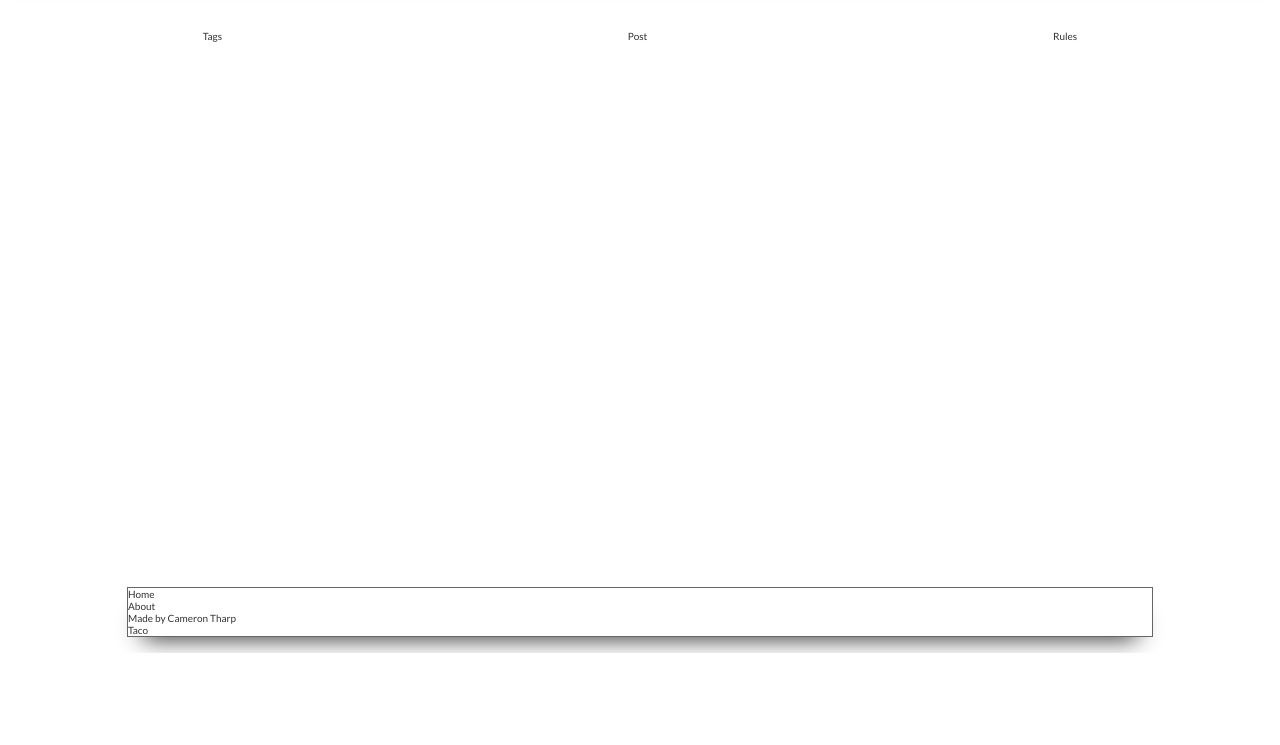
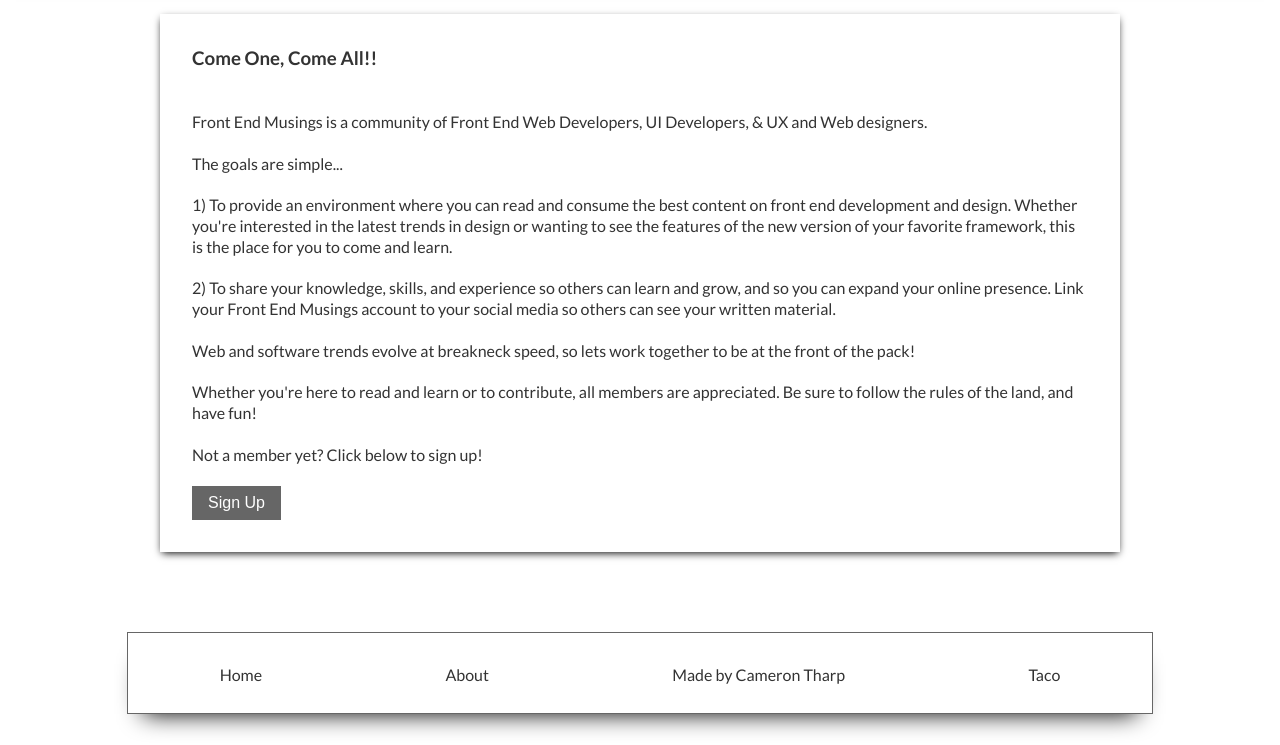
Before and after one commit to Ctharp11/front-end-musings, a React app: page /about in a window 1280 px wide. Shown: the part 147-892 px from the top of the page. Before the commit the page ends 800 px from the top, so only its background shows below. Built offline with nearby package versions, Linux system fonts and the light colour scheme.

Commit message:
about page

```diff
--- a/public/index.html
+++ b/public/index.html
@@ -4,38 +4,15 @@
     <meta charset="utf-8">
     <meta name="viewport" content="width=device-width, initial-scale=1, shrink-to-fit=no">
     <meta name="theme-color" content="#000000">
-    <!--
-      manifest.json provides metadata used when your web app is added to the
-      homescreen on Android. See https://developers.google.com/web/fundamentals/engage-and-retain/web-app-manifest/
-    -->
+
     <link rel="icon" type="image/png" href="/images/favicon.png" />
     <link rel="manifest" href="%PUBLIC_URL%/manifest.json">
     <link href="https://fonts.googleapis.com/css?family=Lato:300,300i,400,400i,700,700i,900,900i" rel="stylesheet">
-    <!--
-      Notice the use of %PUBLIC_URL% in the tags above.
-      It will be replaced with the URL of the `public` folder during the build.
-      Only files inside the `public` folder can be referenced from the HTML.
-
-      Unlike "/favicon.ico" or "favicon.ico", "%PUBLIC_URL%/favicon.ico" will
-      work correctly both with client-side routing and a non-root public URL.
-      Learn how to configure a non-root public URL by running `npm run build`.
-    -->
     <title> Front End Musings </title>
   </head>
   <body>
-    <noscript>
-      You need to enable JavaScript to run this app.
-    </noscript>
+
     <div id="root"></div>
-    <!--
-      This HTML file is a template.
-      If you open it directly in the browser, you will see an empty page.
 
-      You can add webfonts, meta tags, or analytics to this file.
-      The build step will place the bundled scripts into the <body> tag.
-
-      To begin the development, run `npm start` or `yarn start`.
-      To create a production bundle, use `npm run build` or `yarn build`.
-    -->
   </body>
 </html>
--- /dev/null
+++ b/src/components/About.js
@@ -0,0 +1,52 @@
+import React from 'react';
+
+const About = () => (
+    <div className="containers about">
+        <h3> Come One, Come All!! </h3>
+
+        <br />
+        <br />
+
+        <p>
+            Front End Musings is a community of Front End Web Developers, UI Developers, & UX and Web designers.
+
+            <br />
+            <br />
+
+            The goals are simple...
+
+            <br />
+            <br />
+
+            1) To provide an environment where you can read and consume the best content on front end development and design. Whether you're interested in the latest trends in design or wanting to see the features of the new version of your favorite framework, this is the place for you to come and learn.
+
+            <br />
+            <br />
+
+            2) To share your knowledge, skills, and experience so others can learn and grow, and so you can expand your online presence. Link your Front End Musings account to your social media so others can see your written material.
+
+            <br />
+            <br />
+
+            Web and software trends evolve at breakneck speed, so lets work together to be at the front of the pack!
+
+            <br />
+            <br />
+
+            Whether you're here to read and learn or to contribute, all members are appreciated. Be sure to follow the rules of the land, and have fun!
+
+            <br />
+            <br />
+
+            Not a member yet? Click below to sign up!
+
+            <br />
+            <br />
+
+            <button className="button">  Sign Up </button>
+
+        </p>
+    </div>
+)
+
+export default About;
--- a/src/components/App.js
+++ b/src/components/App.js
@@ -2,6 +2,7 @@ import React, { Component } from 'react';
 import { Route, Switch } from 'react-router-dom';
 
 // COMPONENTS
+import About from './About';
 import AuthModal from './Modals/AuthModal';
 import Home from './Home';
 import Nav from './Nav';
@@ -34,8 +35,9 @@ class App extends Component {
                 <div className="site-content">
                     <Nav { ...allProps } />
                     <Switch>
-                        <Route path="/" component={Home} />
-                        <Route path="/post" component={Post} />
+                        <Route exact path="/" component={Home} />
+                        <Route exact path="/post" component={Post} />
+                        <Route exact path="/about" component={About} />
                     </Switch>
                     {!this.state.show
                         ? null
--- a/src/components/Footer.js
+++ b/src/components/Footer.js
@@ -1,11 +1,12 @@
 import React from 'react';
+import { Link } from 'react-router-dom';
 
 const Footer = () => (
     <div className="footer center box-shadow">
-        <div> Home </div>
-        <div> About </div>
-        <div> Made by Cameron Tharp </div>
-        <div> Taco </div>
+        <div className="footer-link"> <Link to="/"> Home </Link> </div>
+        <div className="footer-link"> <Link to="/about"> About </Link> </div>
+        <div className="footer-link"> Made by Cameron Tharp </div>
+        <div className="footer-link"> Taco </div>
     </div>
 )
 
--- a/src/components/Home.js
+++ b/src/components/Home.js
@@ -7,7 +7,7 @@ import Rules from './Rules';
 class Home extends Component {
     render() {
         return (
-            <div className="home">
+            <div className="containers home">
                 <Tags />
                 <Post />
                 <Rules />
--- a/src/components/Nav.js
+++ b/src/components/Nav.js
@@ -8,9 +8,9 @@ const Nav = (props) => (
         <div className="nav-header"> <Link to="/"> Front End Musings </Link> </div>
 
         <div className="nav-content">
-            <div className="nav-content-create-post hover"> Create Post </div>
-            <div className="nav-content-profile hover"> My Profile </div>
-            <div className="nav-content-auth hover"> Sign Up / Log In </div>
+            <div className="nav-content-create-post"> <button className="button"> Create Post </button> </div>
+            <div className="nav-content-profile"> My Profile </div>
+            <div className="nav-content-auth"> Sign Up / Log In </div>
         </div>
     </div>
 )
--- a/src/styles/App.scss
+++ b/src/styles/App.scss
@@ -1,5 +1,6 @@
 @import './base/base';
 
+@import './layouts/about';
 @import './layouts/footer';
 @import './layouts/home';
 @import './layouts/nav';
--- a/src/styles/base/_base.scss
+++ b/src/styles/base/_base.scss
@@ -31,6 +31,7 @@ body {
 .site-content {
     flex: 1 0 auto;
     width: 100%;
+    margin-bottom: 8rem;
 }
 
 .site-content:after {
@@ -39,3 +40,8 @@ body {
     height: 0;
     visibility: hidden;
 }
+
+.containers {
+    position: relative;
+    top: 3rem;
+}
--- /dev/null
+++ b/src/styles/layouts/_about.scss
@@ -0,0 +1,10 @@
+@import '../variables/variables';
+
+.about {
+    width: 70%;
+    margin: 0 auto;
+    font-size: 16px;
+    line-height: 1.3;
+    padding: 2rem;
+    box-shadow: 0 3px 8px -2px ($color-black);
+}
--- a/src/styles/layouts/_footer.scss
+++ b/src/styles/layouts/_footer.scss
@@ -1,7 +1,25 @@
 @import '../variables/variables';
 
 .footer {
+    font-size: 16px;
+
+    display: flex;
+    justify-content: space-around;
     border: 1px solid $color-grey-dark;
     width: 80%;
     margin-bottom: 1rem;
+    height: 5rem;
+
+    &-link {
+        position: relative;
+        top: 50%;
+        transform: translateY(-10%);
+    }
+
+    & a,
+    & a:link,
+    & a:visited {
+        text-decoration: none;
+        color: $color-font-main;
+    }
 }
--- a/src/styles/layouts/_home.scss
+++ b/src/styles/layouts/_home.scss
@@ -1,5 +1,4 @@
 .home {
-    margin-top: 4rem;
     display: flex;
     justify-content: space-around;
 }
--- a/src/styles/layouts/_nav.scss
+++ b/src/styles/layouts/_nav.scss
@@ -49,9 +49,6 @@
         &-create-post {
             position: relative;
             top: -.5rem;
-            color: white;
-            background-color: $color-grey-dark;
-            padding: .5rem 1rem;
             margin-right: 2rem;
 
             @media screen and (max-width: 800px ) {
--- a/src/styles/utilities/_utilities.scss
+++ b/src/styles/utilities/_utilities.scss
@@ -1,3 +1,5 @@
+@import '../variables/variables';
+
 .hover {
     &:hover {
         cursor: pointer;
@@ -18,3 +20,17 @@
 .box-shadow {
     box-shadow: 0 1rem 1.5rem -1rem ($color-black);
 }
+
+.button {
+    border: none;
+    border-radius: none;
+    padding: .5rem 1rem;
+    background-color: $color-grey-dark;
+    color: white;
+    font-size: 16px;
+
+    &:hover {
+        cursor: pointer;
+        background-color: $color-grey-light;
+    }
+}
```
Also changed, not shown: src/styles/App.css.
